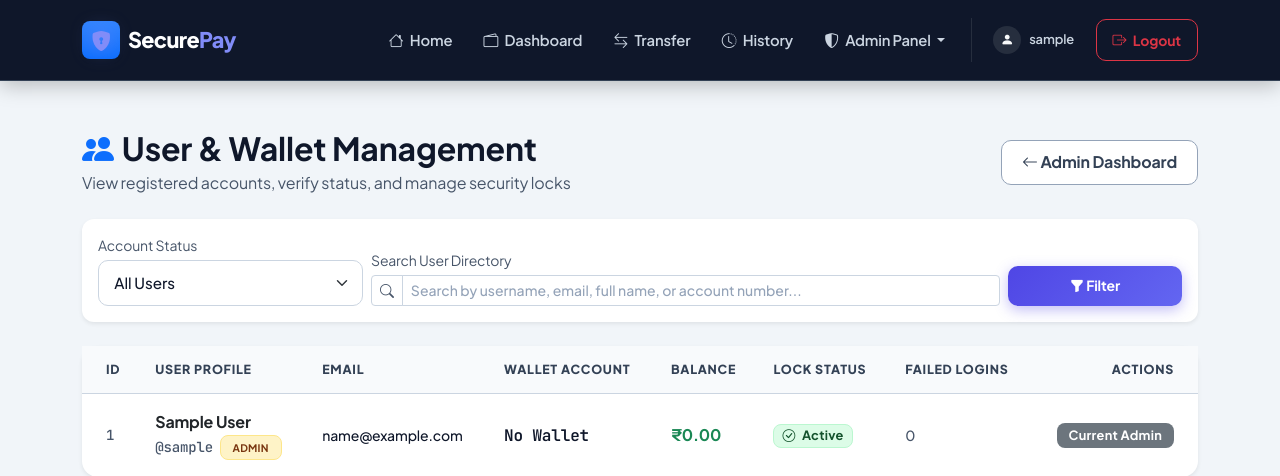
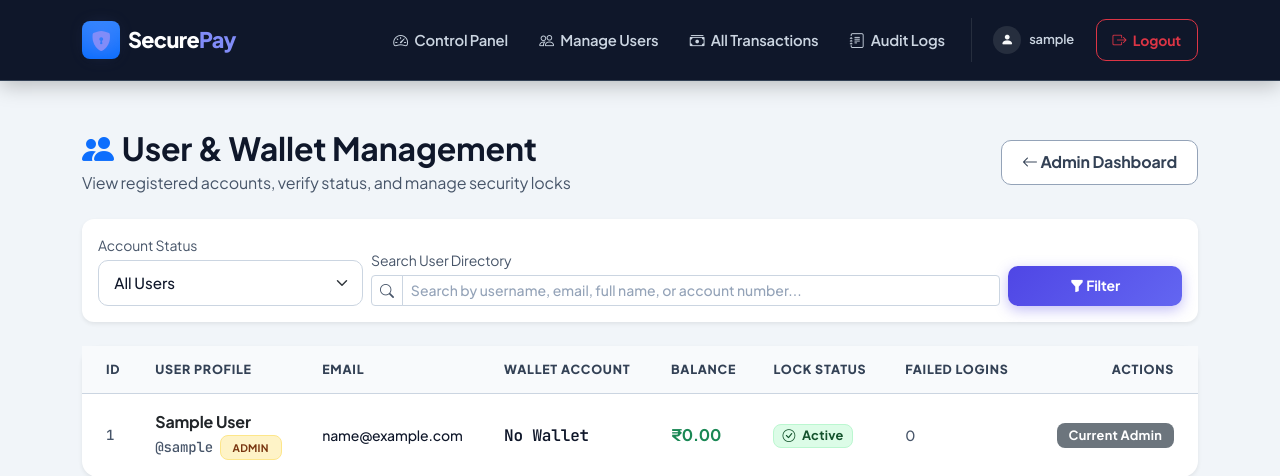
Before and after one commit to Sarthak-1304/SecurePay, a Flask app: page /admin/users in a window 1280 px wide. Shown: the top 476 px of the page. Run offline with Flask 3, Linux system fonts and the light colour scheme; the visitor is signed in with stand-in values (Sample User, id 1).

Commit message:
feat(admin): redirect admin directly to control panel, add pending unlock alert banner, and clean navbar routing

```diff
--- a/routes/admin.py
+++ b/routes/admin.py
@@ -72,6 +72,19 @@ def dashboard():
         )
         recent_logs = cursor.fetchall()
 
+        # High-Priority: Pending Account Unlock Requests (submitted by currently locked users)
+        cursor.execute(
+            """SELECT al.id, al.user_id, al.details, al.created_at, al.ip_address,
+                      u.username, u.full_name, u.email, u.is_locked,
+                      a.account_number, a.balance
+               FROM audit_logs al
+               JOIN users u ON al.user_id = u.id
+               LEFT JOIN accounts a ON u.id = a.user_id
+               WHERE al.action = 'UNLOCK_REQUEST' AND u.is_locked = TRUE
+               ORDER BY al.created_at DESC"""
+        )
+        pending_unlock_requests = cursor.fetchall()
+
         return render_template(
             'admin/dashboard.html',
             total_users=total_users,
@@ -79,12 +92,13 @@ def dashboard():
             total_balance=total_balance,
             total_txns=total_txns,
             recent_users=recent_users,
-            recent_logs=recent_logs
+            recent_logs=recent_logs,
+            pending_unlock_requests=pending_unlock_requests
         )
 
     except Exception as e:
         flash("An error occurred while loading the admin dashboard.", "danger")
-        return render_template('admin/dashboard.html', total_users=0, locked_users=0, total_balance=0, total_txns=0, recent_users=[], recent_logs=[])
+        return render_template('admin/dashboard.html', total_users=0, locked_users=0, total_balance=0, total_txns=0, recent_users=[], recent_logs=[], pending_unlock_requests=[])
     finally:
         cursor.close()
         conn.close()
--- a/routes/auth.py
+++ b/routes/auth.py
@@ -257,7 +257,11 @@ def login():
             next_page = request.args.get('next')
             if next_page and next_page.startswith('/'):
                 return redirect(next_page)
-            return redirect(url_for('home'))
+
+            # Direct admin to Admin Control Panel; regular user to Wallet Dashboard
+            if user['role'] == 'admin':
+                return redirect(url_for('admin.dashboard'))
+            return redirect(url_for('wallet.dashboard'))
 
         except Exception as e:
             conn.rollback()
--- a/templates/base.html
+++ b/templates/base.html
@@ -26,7 +26,13 @@
     <nav class="navbar navbar-expand-lg navbar-dark navbar-custom sticky-top py-3">
         <div class="container">
             <!-- Brand -->
+            {% if session.get('role') == 'admin' %}
+                <a class="navbar-brand d-flex align-items-center gap-2 text-white" href="{{ url_for('admin.dashboard') }}">
+            {% elif session.get('user_id') %}
+                <a class="navbar-brand d-flex align-items-center gap-2 text-white" href="{{ url_for('wallet.dashboard') }}">
+            {% else %}
                 <a class="navbar-brand d-flex align-items-center gap-2 text-white" href="{{ url_for('home') }}">
+            {% endif %}
                 <div class="d-inline-flex align-items-center justify-content-center bg-primary bg-gradient rounded-3 text-white shadow-sm" style="width: 38px; height: 38px;">
                     <i class="bi bi-shield-lock-fill fs-5"></i>
                 </div>
@@ -41,14 +47,31 @@
             <!-- Nav links -->
             <div class="collapse navbar-collapse" id="navbarNav">
                 <ul class="navbar-nav ms-auto align-items-lg-center gap-lg-1 mt-3 mt-lg-0">
+                    {% if session.get('user_id') %}
+                        {% if session.get('role') == 'admin' %}
+                            <!-- Admin-Specific Direct Navigation -->
                             <li class="nav-item">
-                        <a class="nav-link text-white-50" href="{{ url_for('home') }}">
-                            <i class="bi bi-house me-1"></i> Home
+                                <a class="nav-link text-warning fw-semibold" href="{{ url_for('admin.dashboard') }}">
+                                    <i class="bi bi-speedometer2 me-1"></i> Control Panel
                                 </a>
                             </li>
-
-                    {% if session.get('user_id') %}
-                        <!-- Logged-in navigation -->
+                            <li class="nav-item">
+                                <a class="nav-link text-white-50" href="{{ url_for('admin.users') }}">
+                                    <i class="bi bi-people me-1"></i> Manage Users
+                                </a>
+                            </li>
+                            <li class="nav-item">
+                                <a class="nav-link text-white-50" href="{{ url_for('admin.transactions') }}">
+                                    <i class="bi bi-cash-stack me-1"></i> All Transactions
+                                </a>
+                            </li>
+                            <li class="nav-item">
+                                <a class="nav-link text-white-50" href="{{ url_for('admin.audit_logs') }}">
+                                    <i class="bi bi-journal-text me-1"></i> Audit Logs
+                                </a>
+                            </li>
+                        {% else %}
+                            <!-- Regular User Navigation -->
                             <li class="nav-item">
                                 <a class="nav-link text-white-50" href="{{ url_for('wallet.dashboard') }}">
                                     <i class="bi bi-wallet2 me-1"></i> Dashboard
@@ -63,20 +86,6 @@
                                 <a class="nav-link text-white-50" href="{{ url_for('wallet.history') }}">
                                     <i class="bi bi-clock-history me-1"></i> History
                                 </a>
-                        </li>
-
-                        {% if session.get('role') == 'admin' %}
-                            <li class="nav-item dropdown">
-                                <a class="nav-link dropdown-toggle text-warning fw-semibold px-2" href="#" role="button" data-bs-toggle="dropdown">
-                                    <i class="bi bi-shield-shaded me-1"></i> Admin Panel
-                                </a>
-                                <ul class="dropdown-menu dropdown-menu-dark shadow-lg border-0 mt-2" style="border-radius: 0.75rem;">
-                                    <li><a class="dropdown-item py-2" href="{{ url_for('admin.dashboard') }}"><i class="bi bi-speedometer2 me-2 text-warning"></i> Admin Overview</a></li>
-                                    <li><a class="dropdown-item py-2" href="{{ url_for('admin.users') }}"><i class="bi bi-people me-2 text-primary"></i> Manage Users</a></li>
-                                    <li><a class="dropdown-item py-2" href="{{ url_for('admin.transactions') }}"><i class="bi bi-cash-stack me-2 text-info"></i> All Transactions</a></li>
-                                    <li><hr class="dropdown-divider border-secondary opacity-25"></li>
-                                    <li><a class="dropdown-item py-2" href="{{ url_for('admin.audit_logs') }}"><i class="bi bi-journal-text me-2 text-success"></i> Security Audit Logs</a></li>
-                                </ul>
                             </li>
                         {% endif %}
 
@@ -96,6 +105,11 @@
                         </li>
                     {% else %}
                         <!-- Logged-out navigation -->
+                        <li class="nav-item">
+                            <a class="nav-link text-white-50" href="{{ url_for('home') }}">
+                                <i class="bi bi-house me-1"></i> Home
+                            </a>
+                        </li>
                         <li class="nav-item">
                             <a class="nav-link text-white-50" href="{{ url_for('auth.login') }}">
                                 <i class="bi bi-box-arrow-in-right me-1"></i> Login
```
Also changed, not shown: templates/admin/dashboard.html (+60 -0 lines). Lines whose indentation alone changed are shown as unchanged.
